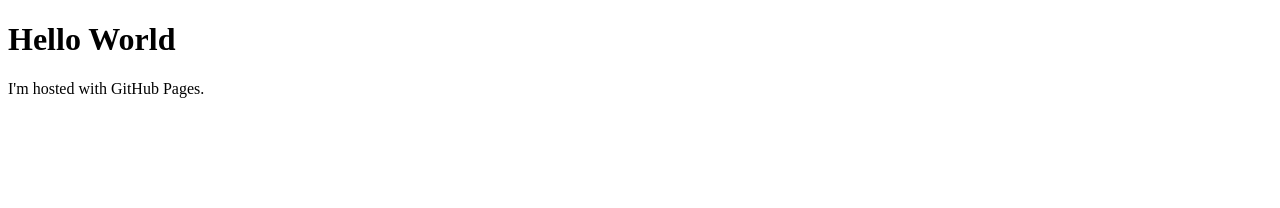
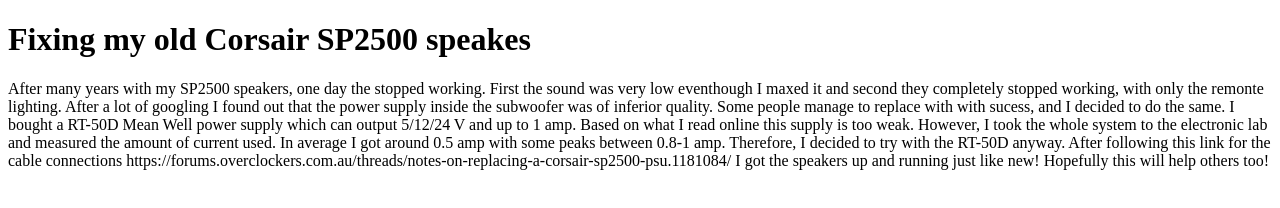
Before and after one commit to Civilduino/civilduino.github.io, a plain HTML site: page index.html in a window 1280 px wide. Drawn offline with Linux system fonts and the light colour scheme.

Commit message:
Update index.html

```diff
--- a/index.html
+++ b/index.html
@@ -1,7 +1,12 @@
 <!DOCTYPE html>
 <html>
 <body>
-<h1>Hello World</h1>
-<p>I'm hosted with GitHub Pages.</p>
+<h1>Fixing my old Corsair SP2500 speakes</h1>
+<p>After many years with my SP2500 speakers, one day the stopped working. First the sound was very low eventhough I maxed it and second they completely stopped working, with only the remonte
+  lighting. After a lot of googling I found out that the power supply inside the subwoofer was of inferior quality. Some people manage to replace with with sucess, and I
+  decided to do the same. I bought a RT-50D Mean Well power supply which can output 5/12/24 V and up to 1 amp. Based on what I read online this supply is too weak. However, I took the whole
+  system to the electronic lab and measured the amount of current used. In average I got around 0.5 amp with some peaks between 0.8-1 amp. Therefore, I decided to try with
+  the RT-50D anyway. After following this link for the cable connections https://forums.overclockers.com.au/threads/notes-on-replacing-a-corsair-sp2500-psu.1181084/ I got
+  the speakers up and running just like new! Hopefully this will help others too!</p>
 </body>
 </html>
```
